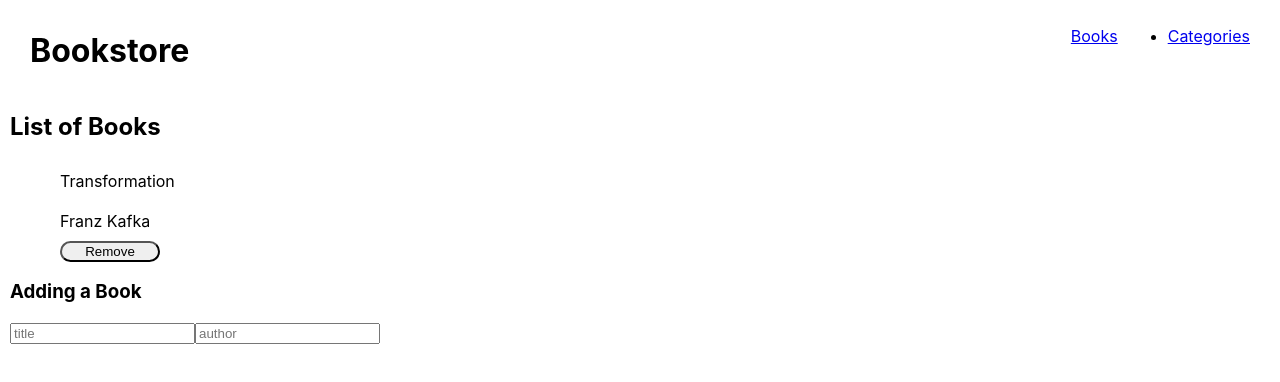
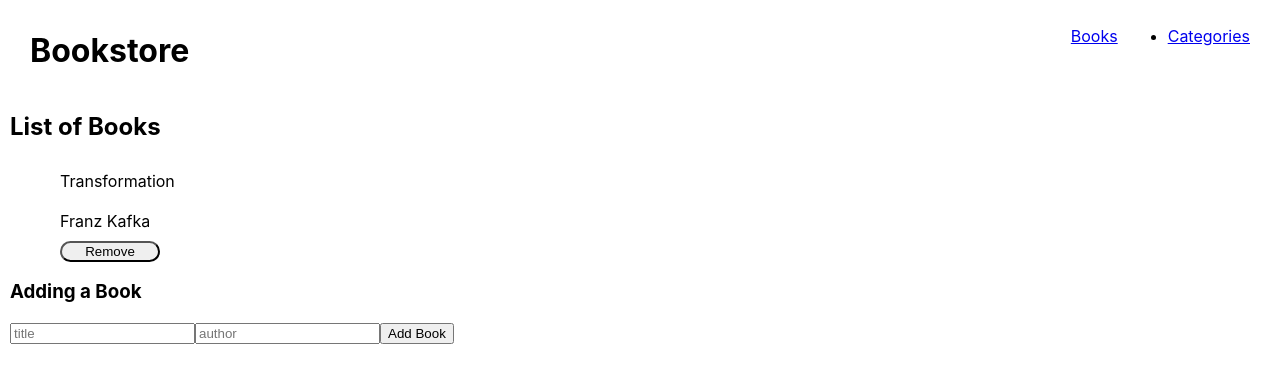
Before and after one commit to otmanTR/Bookstrore, a React (Create React App) app: page / in a window 1280 px wide. Shown: the top 382 px of the page. Built offline with nearby package versions, Linux system fonts and the light colour scheme.

Commit message:
add event add to add button

```diff
--- a/src/components/Form.js
+++ b/src/components/Form.js
@@ -1,10 +1,28 @@
+import { useState } from 'react';
+import { useDispatch } from 'react-redux';
+import { addBook } from '../redux/books/booksSlice';
+
 export default function Form() {
+  const dispatch = useDispatch();
+  const [newTitle, setNewTitle] = useState('');
+  const [newAuthor, setNewAuthor] = useState('');
+
+  const clickAddBook = (e) => {
+    e.preventDefault();
+    dispatch(addBook(
+      {
+        title: newTitle,
+        author: newAuthor,
+      },
+    ));
+  };
   return (
     <>
       <form>
         <h3>Adding a Book</h3>
-        <input placeholder="title" />
-        <input placeholder="author" />
+        <input type="text" placeholder="title" required onChange={(e) => setNewTitle(e.target.value)} />
+        <input type="text" placeholder="author" required onChange={(e) => setNewAuthor(e.target.value)} />
+        <button type="submit" onClick={clickAddBook}>Add Book</button>
       </form>
     </>
   );
```
